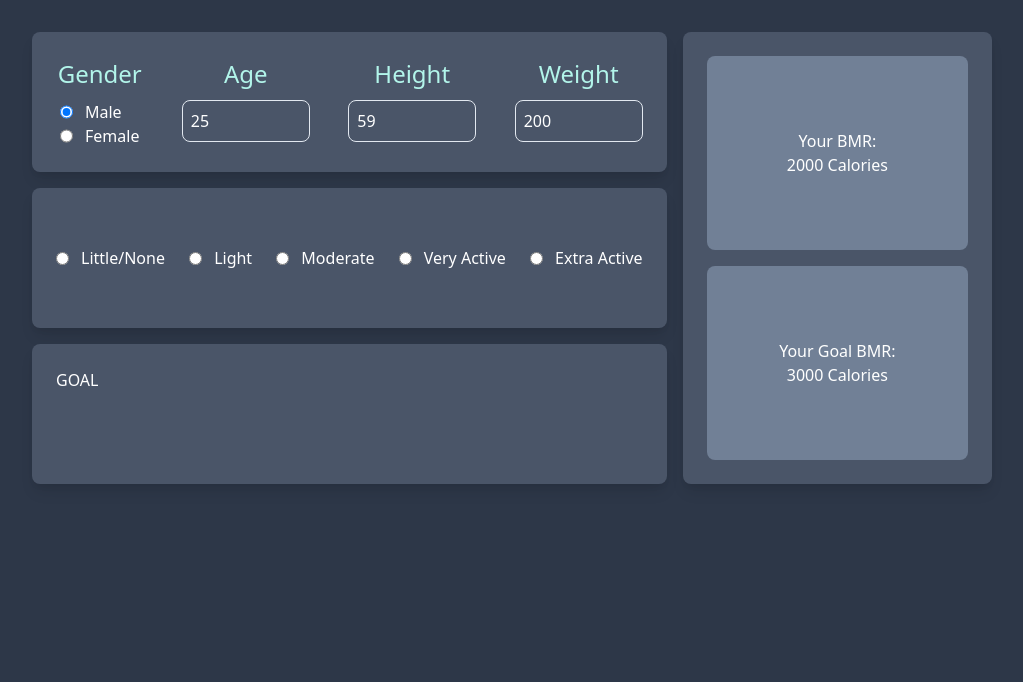
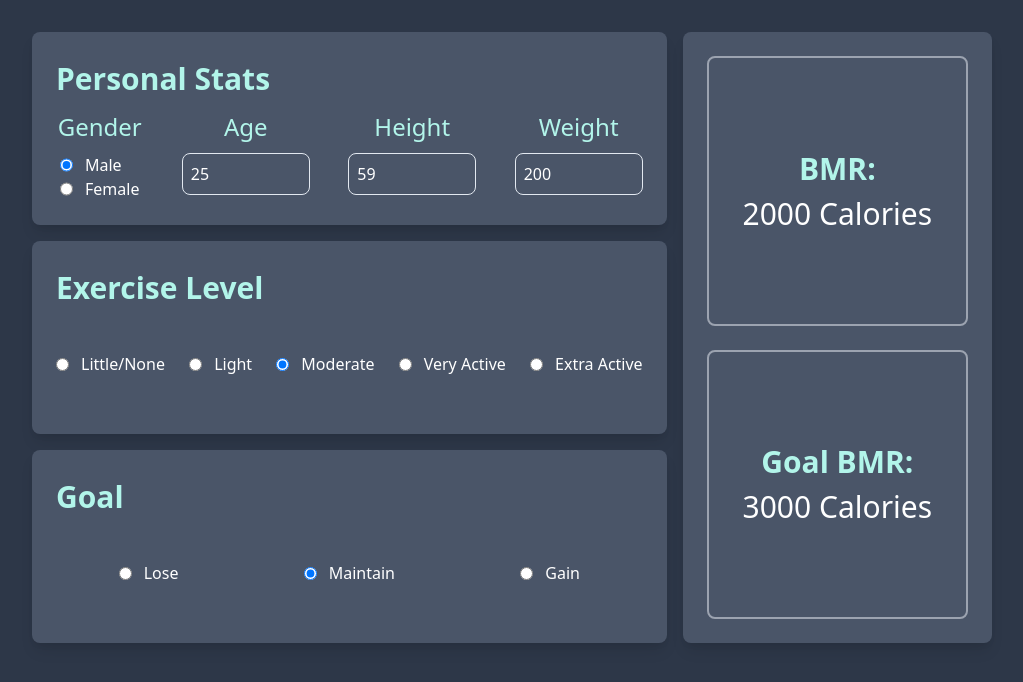
Before and after one commit to akuamakana/bmr-macro-calculator, a Nuxt app: page / in a window 1280 px wide. Shown: the top 682 px of the page, without its empty margins (128-1151 px from the left). Built offline with nearby package versions, Linux system fonts and the light colour scheme.

Commit message:
Functionality base finished and UI Update

```diff
--- a/components/ExerciseLevel.vue
+++ b/components/ExerciseLevel.vue
@@ -1,24 +1,79 @@
 <template>
-  <div class="bg-gray-700 rounded-lg flex justify-between p-6 shadow-lg">
+  <div class="bg-gray-700 rounded-lg flex flex-col w-full p-6 shadow-lg">
+    <h1 class="block text-3xl text-teal-200 font-bold mb-2">
+      Exercise Level
+    </h1>
+    <div class="flex justify-between self-center h-full items-center w-full">
       <div class="flex justify-between items-center">
-      <input type="radio" name="level" value="0" class="mr-3">
+        <input
+          v-model="level"
+          type="radio"
+          name="level"
+          value="1.2"
+          class="mr-3"
+          @change="calcBMR"
+        >
         <label for="0">Little/None</label>
       </div>
       <div class="flex justify-between items-center">
-      <input type="radio" name="level" value="1" class="mr-3">
+        <input
+          v-model="level"
+          type="radio"
+          name="level"
+          value="1.375"
+          class="mr-3"
+          @change="calcBMR"
+        >
         <label for="0">Light</label>
       </div>
       <div class="flex justify-between items-center">
-      <input type="radio" name="level" value="2" class="mr-3">
+        <input
+          v-model="level"
+          type="radio"
+          name="level"
+          value="1.55"
+          class="mr-3"
+          @change="calcBMR"
+        >
         <label for="0">Moderate</label>
       </div>
       <div class="flex justify-between items-center">
-      <input type="radio" name="level" value="3" class="mr-3">
+        <input
+          v-model="level"
+          type="radio"
+          name="level"
+          value="1.725"
+          class="mr-3"
+          @change="calcBMR"
+        >
         <label for="0">Very Active</label>
       </div>
       <div class="flex justify-between items-center">
-      <input type="radio" name="level" value="4" class="mr-3">
+        <input
+          v-model="level"
+          type="radio"
+          name="level"
+          value="1.9"
+          class="mr-3"
+          @change="calcBMR"
+        >
         <label for="0">Extra Active</label>
       </div>
     </div>
+  </div>
 </template>
+
+<script>
+export default {
+  data () {
+    return {
+      level: 1.55
+    }
+  },
+  methods: {
+    calcBMR () {
+      this.$emit('levelChange', this.level)
+    }
+  }
+}
+</script>
--- a/components/Goal.vue
+++ b/components/Goal.vue
@@ -1,5 +1,57 @@
 <template>
-  <div class="bg-gray-700 rounded-lg flex justify-between p-6 shadow-lg">
-    GOAL
+  <div class="bg-gray-700 rounded-lg flex flex-col w-full p-6 shadow-lg">
+    <h1 class="block text-3xl text-teal-200 font-bold mb-2">
+      Goal
+    </h1>
+    <div class="flex justify-around h-full">
+      <div class="flex justify-between items-center">
+        <input
+          v-model="goal"
+          type="radio"
+          name="goal"
+          value="-0.1"
+          class="mr-3"
+          @change="updateGoal"
+        >
+        <label for="goal">Lose</label>
+      </div>
+      <div class="flex justify-between items-center">
+        <input
+          v-model="goal"
+          type="radio"
+          name="goal"
+          value="0"
+          class="mr-3"
+          @change="updateGoal"
+        >
+        <label for="goal">Maintain</label>
+      </div>
+      <div class="flex justify-between items-center">
+        <input
+          v-model="goal"
+          type="radio"
+          name="goal"
+          value="0.1"
+          class="mr-3"
+          @change="updateGoal"
+        >
+        <label for="goal">Gain</label>
+      </div>
+    </div>
   </div>
 </template>
+
+<script>
+export default {
+  data () {
+    return {
+      goal: 0
+    }
+  },
+  methods: {
+    updateGoal () {
+      this.$emit('updateGoal', this.goal)
+    }
+  }
+}
+</script>
--- a/components/Results.vue
+++ b/components/Results.vue
@@ -1,18 +1,18 @@
 <template>
-  <div class="bg-gray-700 rounded-lg flex flex-col gap-4 justify-center text-center h-full shadow-lg">
-    <div class="bg-gray-600 rounded-lg w-max h-full flex flex-col justify-center mx-6 mt-6">
-      <h1>Your BMR:</h1>
-      <h1>{{ bmrTotal }} Calories</h1>
+  <div class="bg-gray-700 rounded-lg grid grid-rows-2 gap-6 text-center h-full shadow-lg p-6">
+    <div class="border-2 border-gray-200 border-opacity-50 rounded-lg w-max h-full flex flex-col justify-center">
+      <h1 class="text-3xl text-teal-200 font-bold">BMR:</h1>
+      <h1 class="text-3xl">{{ bmr.total }} Calories</h1>
     </div>
-    <div class="bg-gray-600 rounded-lg w-max h-full flex flex-col justify-center mx-6 mb-6">
-      <h1>Your Goal BMR:</h1>
-      <h1>3000 Calories</h1>
+    <div class="border-2 border-gray-200 border-opacity-50 rounded-lg w-max h-full flex flex-col justify-center">
+      <h1 class="text-3xl text-teal-200 font-bold">Goal BMR:</h1>
+      <h1 class="text-3xl">{{ bmr.goal }} Calories</h1>
     </div>
   </div>
 </template>
 
 <script>
 export default {
-  props: ['bmrTotal']
+  props: ['bmr']
 }
 </script>
--- a/components/Stats.vue
+++ b/components/Stats.vue
@@ -1,5 +1,8 @@
 <template>
-  <div class="bg-gray-700 rounded-lg flex w-full p-6 shadow-lg">
+  <div class="bg-gray-700 rounded-lg flex flex-col w-full p-6 shadow-lg">
+    <h1 class="block text-3xl text-teal-200 font-bold mb-2">
+      Personal Stats
+    </h1>
     <div class="flex items-center w-full">
       <div class="flex justify-between w-full gap-4">
         <!-- Gender Select -->
--- a/pages/index.vue
+++ b/pages/index.vue
@@ -3,11 +3,11 @@
     <div class="grid grid-cols-3 gap-4 mt-8 h-1/2 w-3/4">
       <div class="grid grid-rows-3 col-span-2 gap-4">
         <Stats :stats="stats" @calcBMR="calcBMR" />
-        <ExerciseLevel />
-        <Goal />
+        <ExerciseLevel @levelChange="updateLevel($event)" />
+        <Goal :goal="goal" @updateGoal="updateGoal($event)" />
       </div>
       <div class="col-span-1">
-        <Results :bmr-total="stats.bmrTotal" />
+        <Results :bmr="bmr" />
       </div>
     </div>
   </div>
@@ -29,9 +29,14 @@ export default {
         gender: 'male',
         age: 25,
         height: 59,
-        weight: 200,
-        bmrTotal: 2000
-      }
+        weight: 200
+      },
+      bmr: {
+        total: 2000,
+        goal: 3000
+      },
+      level: 1.55,
+      goal: 0
     }
   },
   methods: {
@@ -43,14 +48,29 @@ export default {
       const cm = this.stats.height * 2.54
       return cm
     },
+    updateLevel (level) {
+      this.level = level
+      this.calcBMR()
+    },
+    updateGoal (goal) {
+      console.log('goal')
+      this.goal = goal
+      this.calcBMR()
+    },
     calcBMR () {
       // BMR = (10 × weight in kg) + (6.25 × height in cm) - (5 × age in years) + 5
       // BMR = (10 × weight in kg) + (6.25 × height in cm) - (5 × age in years) - 161
       const bmrWeight = 10 * this.lbsToKg()
       const bmrHeight = 6.25 * this.inchesToCm()
       const bmrAge = 5 * this.stats.age
-      const newBMRTotal = bmrWeight + bmrHeight - bmrAge + 5
-      this.stats.bmrTotal = parseInt(newBMRTotal)
+      const bmrGender = this.stats.gender === 'male' ? 5 : -161
+      const newBMRTotal = bmrWeight + bmrHeight - bmrAge + bmrGender * this.level
+      this.bmr.total = parseInt(newBMRTotal)
+      this.calcGoalBMR()
+    },
+    calcGoalBMR () {
+      const goalBMR = this.bmr.total + (this.bmr.total * this.goal)
+      this.bmr.goal = parseInt(goalBMR)
     }
   }
 }
```
Lines whose indentation alone changed are shown as unchanged.
